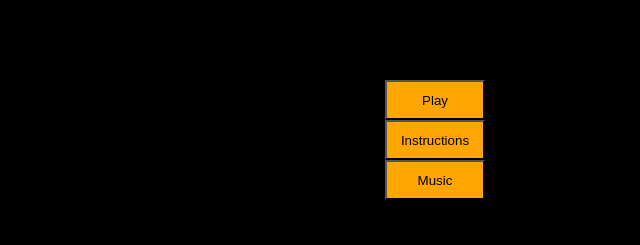
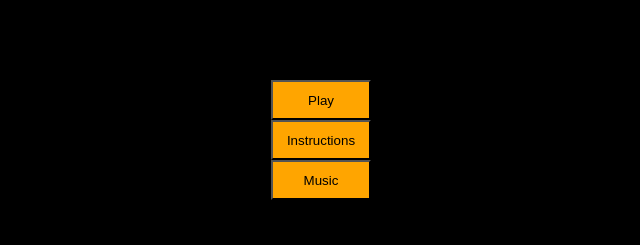
Before and after one commit to Jo23h/2D-Platformer, a plain HTML site: page index.html in a window 1280 px wide. Shown: the top 245 px of the page, without its empty margins (319-959 px from the left). Drawn offline with Linux system fonts and the light colour scheme.

Commit message:
more button adjustments

```diff
--- a/css/style.css
+++ b/css/style.css
@@ -16,40 +16,28 @@ body {
     position: relative;
 }
 
-.buttons{
-    display: flex;
-    align-items: center;
-    justify-content: center;
+#startButton, #instructionButton, #musicButton {
+    position: absolute;
+    z-index: 2;
+    background: orange;
+    width: 100px;
+    height: 40px;
+    transform: translateX(-50%);
 }
 
-#startButton{
-       top: 10%;
-       left: 55%;
-       width:100px;
-       height:40px;
-       position: absolute;
-       z-index: 2;
-       background: orange;
+#startButton {
+    top: 10%;
+    left: 50%;
 }
 
-#instructionButton{
-       top: 15%;
-       left: 55%;
-       width:100px;
-       height:40px;
-       position: absolute;
-       z-index: 2;
-       background: orange;
+#instructionButton {
+    top: 15%;
+    left: 50%;
 }
 
-#musicButton{
-       top: 20%;
-       left: 55%;
-       width:100px;
-       height:40px;
-       position: absolute;
-       z-index: 2;
-       background: orange;
+#musicButton {
+    top: 20%;
+    left: 50%;
 }
 
 .instructions {
```
